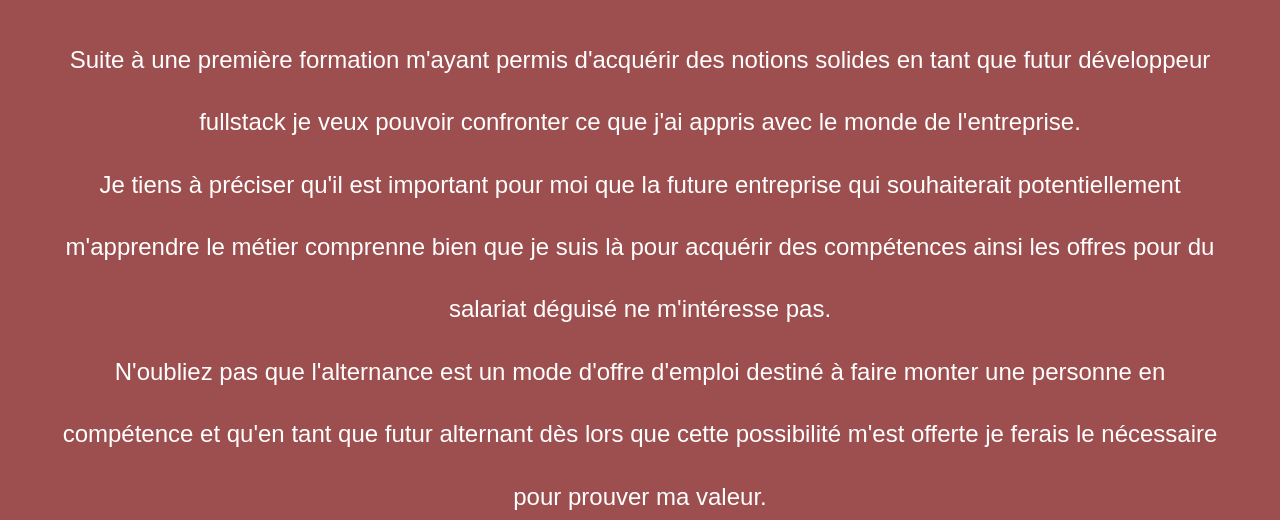
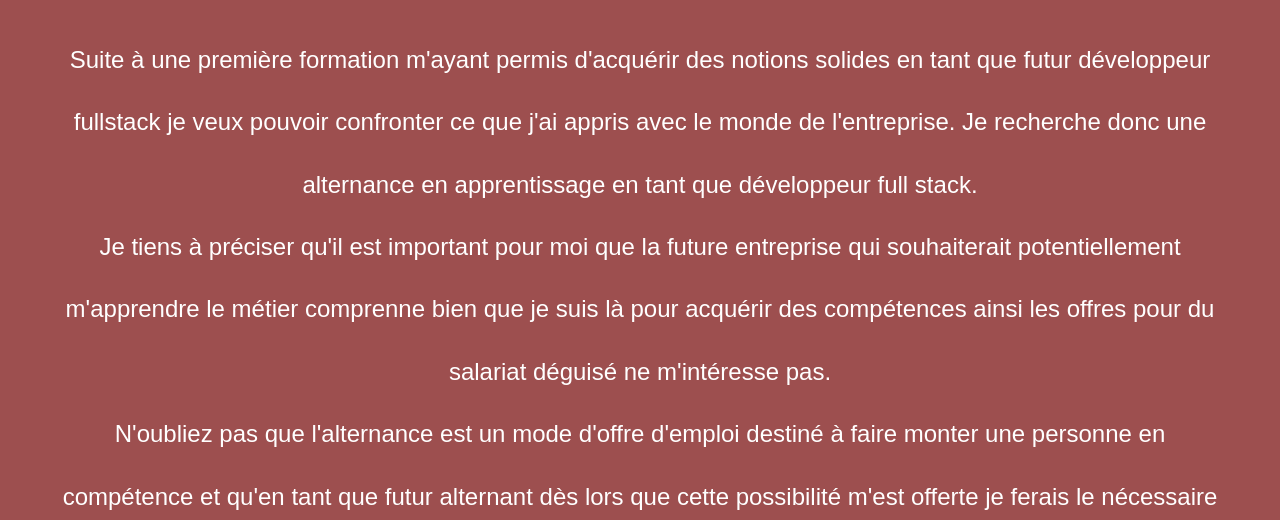
Before and after one commit to Jexinte/Curriculum-Vitae-Web, a plain HTML site: page index.html in a window 1280 px wide. Shown: the part 432-952 px from the top of the page. Drawn offline with nearby package versions, Linux system fonts and the light colour scheme; a web font is replaced by a local one.

Commit message:
remove idea

```diff
--- a/index.html
+++ b/index.html
@@ -29,8 +29,7 @@
             <h2 class="h2"> À l'attention de l'employeur</h2>
             <p class="detail-paragraph-2 text-center">
                 Suite à une première formation m'ayant permis d'acquérir des notions solides en tant que futur
-                développeur fullstack je veux pouvoir confronter ce que j'ai appris avec le monde de l'entreprise. <br>
-                Je tiens à préciser qu'il est important pour moi que la future entreprise qui souhaiterait
+                développeur fullstack je veux pouvoir confronter ce que j'ai appris avec le monde de l'entreprise. Je recherche donc une alternance en apprentissage en tant que développeur full stack.<br> Je tiens à préciser qu'il est important pour moi que la future entreprise qui souhaiterait
                 potentiellement m'apprendre le métier comprenne bien que je suis là pour acquérir des compétences ainsi
                 les offres pour du salariat déguisé ne m'intéresse
                 pas. <br> N'oubliez pas que
```
Also changed, not shown: 1 other file.
